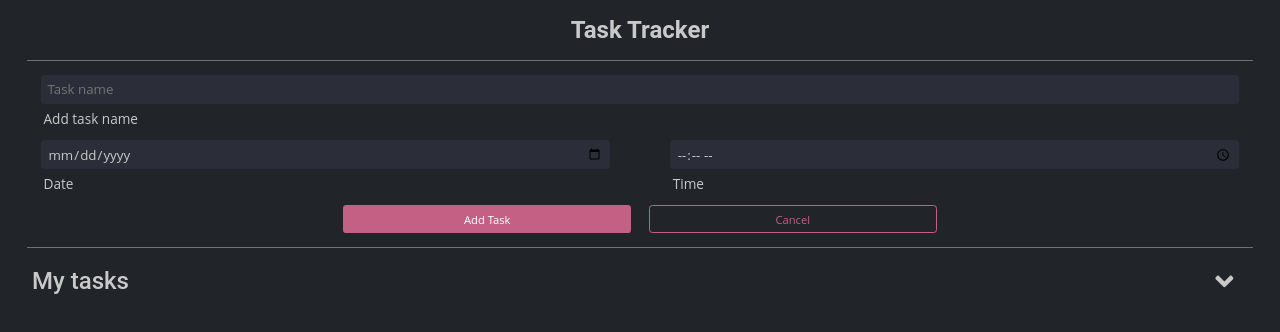
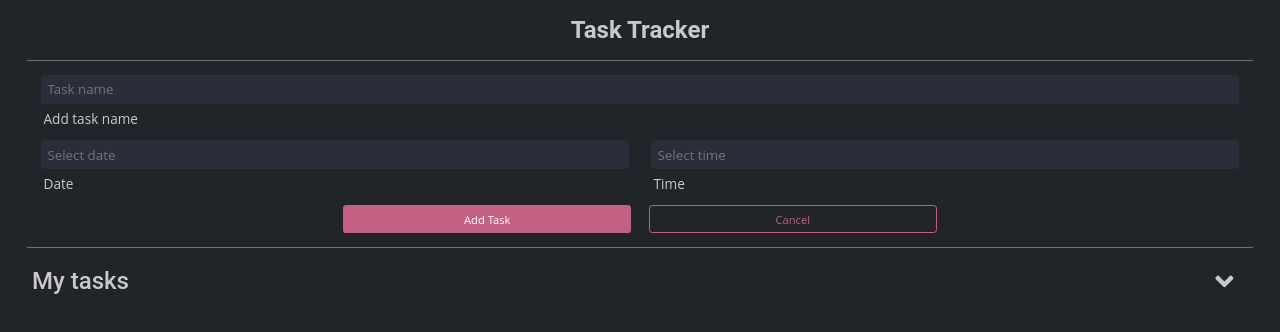
Before and after one commit to EnriOv/task-tracker-app, a React (Create React App) app in the folder Application/: page / in a window 1280 px wide. Both pictures are taken after a click on the element "Add a task". Shown: the top 332 px of the page. Built offline with nearby package versions, Linux system fonts and the light colour scheme.

Commit message:
Developed function to add a task and modified inputs for the time and date.

```diff
--- a/Application/package.json
+++ b/Application/package.json
@@ -7,6 +7,7 @@
     "@testing-library/react": "^11.2.5",
     "@testing-library/user-event": "^12.8.3",
     "react": "^17.0.1",
+    "react-datepicker": "^3.7.0",
     "react-dom": "^17.0.1",
     "react-icons": "^4.2.0",
     "react-scripts": "4.0.3",
--- a/Application/src/App.js
+++ b/Application/src/App.js
@@ -7,8 +7,8 @@ import ToggleList from './components/ToggleList'
 
 function App() {
   const data = [
-    {id: 1, status:false, name: 'Clean dishes', date:'29/03/2021', time:'10:30'},
-    {id: 2, status:false, name: 'Send email', date:'29/03/2021', time:'12:30'}
+    {id: 1, status:false, name: 'Clean dishes', date:'Apr 5, 2021', time:'10:30 am'},
+    {id: 2, status:false, name: 'Send email', date:'Apr 5, 2021', time:'12:30 pm'}
   ]
 
   const [showAddTask, setShowAddTask] = useState(false)
--- a/Application/src/components/AddTask.js
+++ b/Application/src/components/AddTask.js
@@ -1,27 +1,46 @@
 import { useState } from 'react'
+import DatePicker from "react-datepicker"
+
+import "react-datepicker/dist/react-datepicker.css"
 
 const AddTask = (props) => {
     const {onAdd, onDone} = props
 
-    const [task, setTask] = useState({name:'', date:'', time:''})
-
-    const handleChange = (e) => {
-      const name = e.target.name;
-      const value = e.target.value;
-
-      setTask({...task, [name]:value})
-    }
+    const [name, setName] = useState('')
+    const [date, setDate] = useState(null)
+    const [time, setTime] = useState(null)
 
     const onSubmit = (e) => {
-        e.preventDefault()
+      var hours, minutes = 0
+      var newDate = ''
+      var newTime = ''
 
-        if(!task.name) {
-            alert('Please add a task name to create new task.')
-            return
+      e.preventDefault()
+
+      if(!name) {
+          alert('Please add a task name to create new task.')
+          return
+      }
+      if(date) {
+        newDate = date.toString().split(" ")
+        newDate = `${newDate[1]} ${newDate[2]}, ${newDate[3]}`
+      }
+      if(time) {
+        hours   = time.getHours()
+        minutes = time.getMinutes()
+
+        if(hours > 12) {
+          newTime = `${hours-12}:${minutes} pm`
+        } else {
+          newTime = `${hours}:${minutes} am`
         }
+      }
 
-        onAdd(task)
-        setTask({name:'', date:'', time:''})
+      onAdd({name:name, date:newDate, time:newTime})
+
+      setName('')
+      setDate(null)
+      setTime(null)
     }
 
     return (
@@ -29,28 +48,31 @@ const AddTask = (props) => {
       <div className='form-control name-section'>
         <input
           type='text'
-          name='name'
           placeholder='Task name'
-          value={task.name}
-          onChange={handleChange}
+          value={name}
+          onChange={(e) => setName(e.target.value)}
         />
         <label>Add task name</label>
       </div>
       <div className='form-control date-section'>
-        <input
-          type='date'
-          name='date'
-          value={task.date}
-          onChange={handleChange}
+        <DatePicker
+          placeholderText='Select date'
+          selected={date}
+          onChange={date => setDate(date)}
+          dateFormat="MMMM d, yyyy"
         />
         <label>Date</label>
       </div>
       <div className='form-control time-section'>
-        <input
-          type='time'
-          name='time'
-          value={task.time}
-          onChange={handleChange}
+        <DatePicker
+          placeholderText='Select time'
+          selected={time}
+          onChange={date => setTime(date)}
+          showTimeSelect
+          showTimeSelectOnly
+          timeIntervals={15}
+          timeCaption="Time"
+          dateFormat="h:mm aa"
         />
         <label>Time</label>
       </div>
--- a/Application/src/components/Task.js
+++ b/Application/src/components/Task.js
@@ -9,13 +9,13 @@ const Task = (props) => {
 
     const checkTimeInputs = () => {
         if(task.date && task.time) {
-            return `${task.date} at ${task.time} hours`
+            return `${task.date} at ${task.time}`
         }
         if(task.date && !task.time) {
             return `${task.date}`
         }
         if(!task.date && task.time) {
-            return `At ${task.time} hours`
+            return `At ${task.time}`
         }
     }
 
--- a/Application/src/index.css
+++ b/Application/src/index.css
@@ -103,6 +103,13 @@ header h1 {
   outline: none;
 }
 
+.react-datepicker-wrapper,
+.react-datepicker__input-container,
+.react-datepicker__input-container input {
+  display: block;
+  width: 100%;
+}
+
 .name-section {
   grid-area: name;
   justify-self: center;
@@ -110,15 +117,16 @@ header h1 {
   margin-bottom: 0.5em;
 }
 
-.date-section {
+.add-form .date-section {
   grid-area: date;
-  width: 95%;
+  justify-self: end;
+  width: 100%;
+  padding-right: 0.8em;
 }
 
-.time-section {
+.add-form .time-section {
   grid-area: time;
-  width: 95%;
-  justify-self: end;
+  margin-left: 0.8em;
 }
 
 .btn-add {
```
Also changed, not shown: 1 other file (tests, documents, lock files or other folders).
